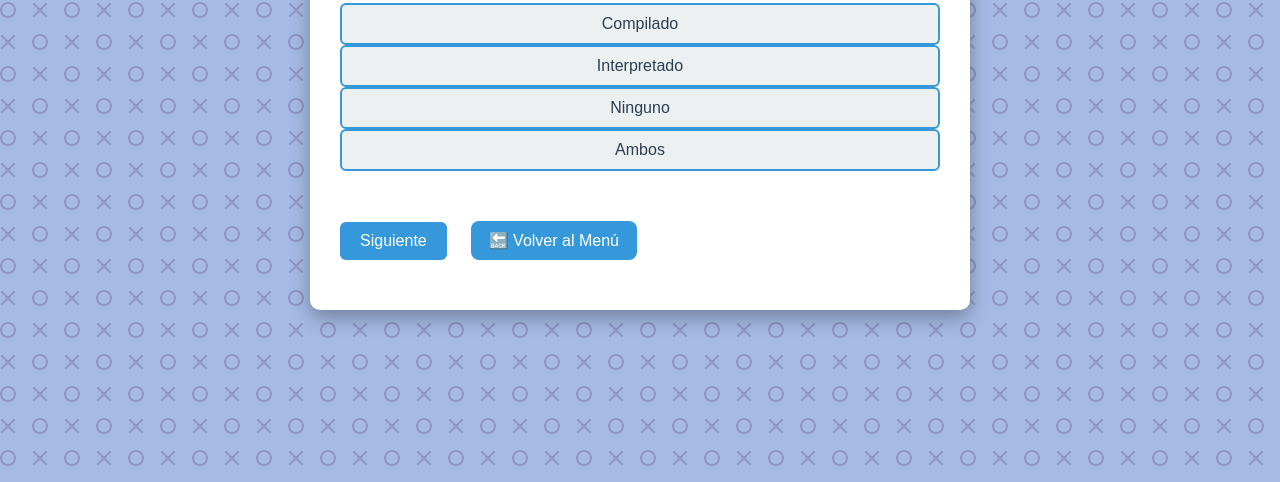
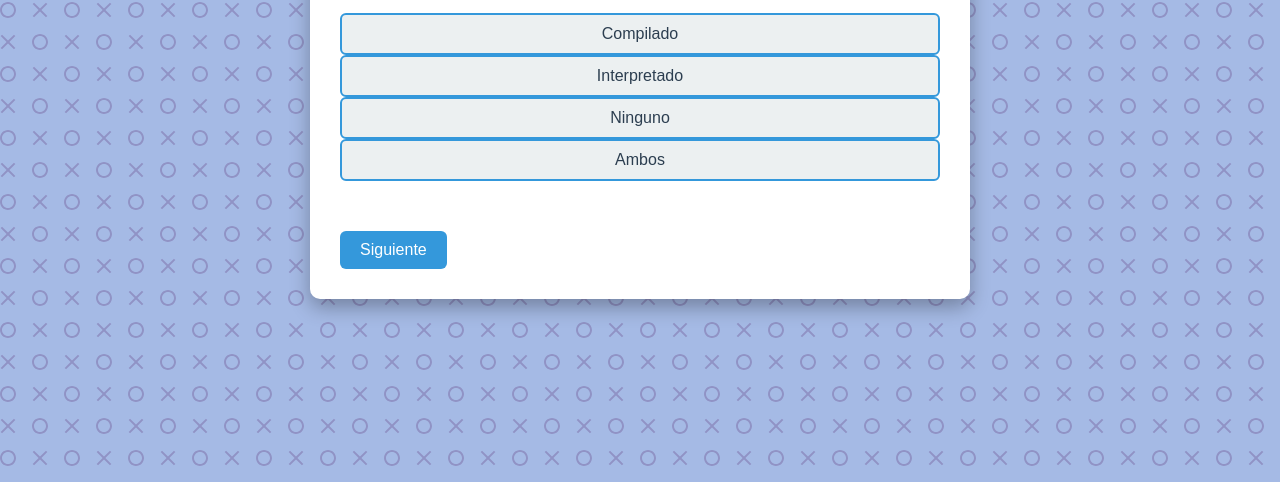
Before and after one commit to walner14/Mis_Proyectos_JS, a plain HTML site: page Quiz/Quiz.html in a window 1280 px wide. Shown: the part 318-800 px from the top of the page. Drawn offline with nearby package versions, Linux system fonts and the light colour scheme.

Commit message:
Update Quiz.html

```diff
--- a/Quiz/Quiz.html
+++ b/Quiz/Quiz.html
@@ -24,7 +24,6 @@
     <div id="history" class="history hide"></div>
     <button id="next" class="button">Siguiente</button>
     <button id="retry" class="button hide">Reintentar</button>
-    <button onclick="location.href='../index.html'" class="btn-volver">🔙 Volver al Menú</button>
 
   </div>
   <audio id="sound-correct" src="sounds/correct.mp3" preload="auto"></audio>
```
